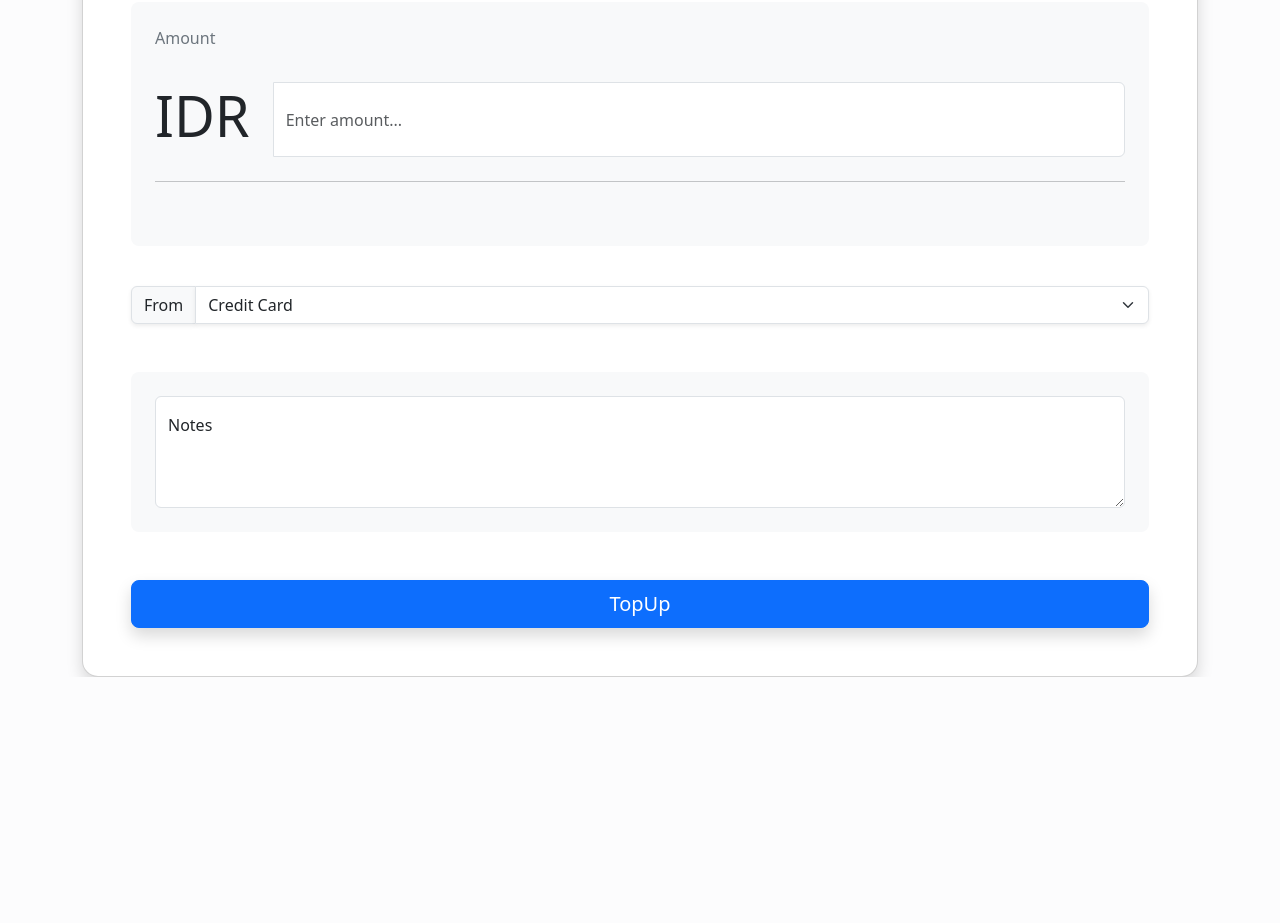
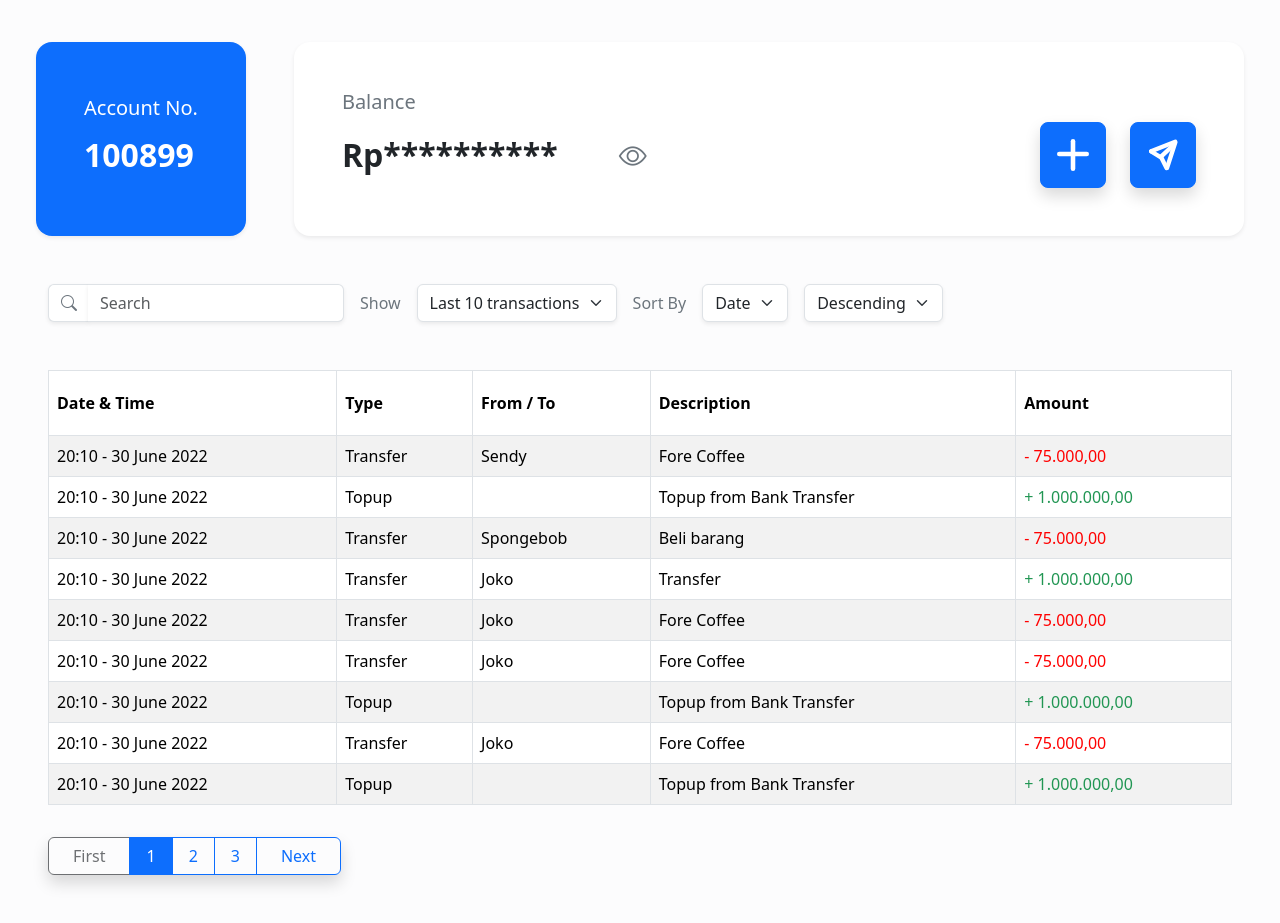
Before and after one commit to naufalmuafi/walled, a React (Vite) app: page / in a window 1280 px wide. Shown: the part 300-1223 px from the top of the page. Before the commit the page ends 977 px from the top, so only its background shows below. Built offline with nearby package versions, Linux system fonts and the light colour scheme.

Commit message:
fix: home route and first page activation

```diff
--- a/src/Walled.jsx
+++ b/src/Walled.jsx
@@ -6,9 +6,9 @@ import TopUp from "./pages/TopUp";
 function App() {
     return (
         <div className="app">
-            {/* <Home /> */}
+            <Home />
             {/* <Transfer /> */}
-            <TopUp />
+            {/* <TopUp /> */}
         </div>
     );
 }
--- a/src/components/common/PageNavButton.jsx
+++ b/src/components/common/PageNavButton.jsx
@@ -7,13 +7,13 @@ function PageNavButton() {
                 <button type="button" class="btn btn-outline px-4 disabled">
                     First
                 </button>
-                <button type="button" class="btn btn-outline-primary px-3">
-                    1
-                </button>
                 <button
                     type="button"
                     class="btn btn-outline-primary px-3 active"
                 >
+                    1
+                </button>
+                <button type="button" class="btn btn-outline-primary px-3">
                     2
                 </button>
                 <button type="button" class="btn btn-outline-primary px-3">
```
